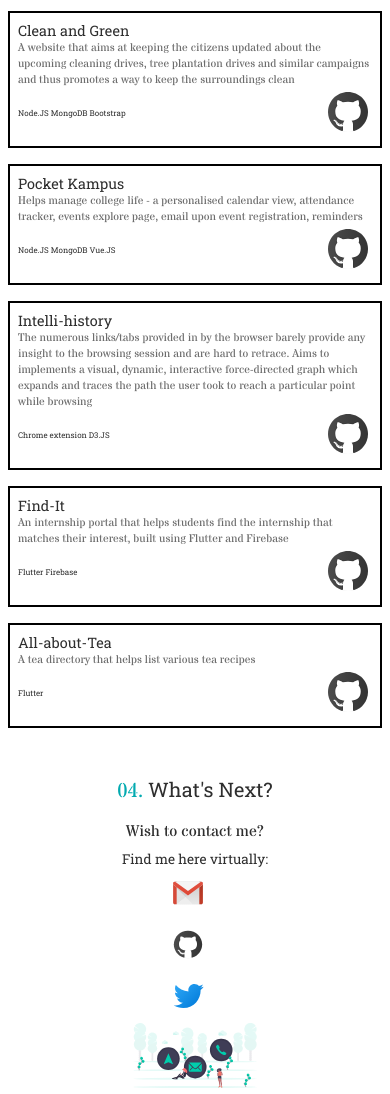
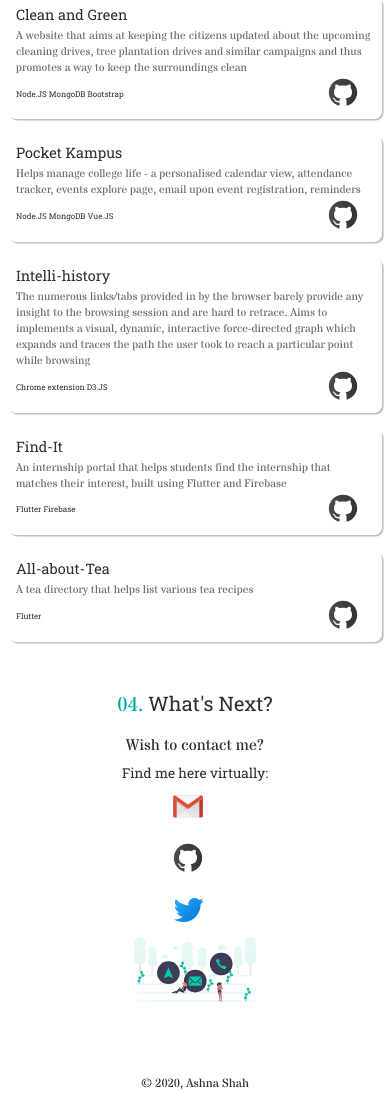
Before and after one commit to ashna111/ashna111.github.io, a website: page index.html in a window 390 px wide. Shown: the part 1154-2248 px from the top of the page. Drawn offline with nearby package versions, Linux system fonts and the light colour scheme.

Commit message:
project section sass

```diff
--- a/sass/components/_navigation.scss
+++ b/sass/components/_navigation.scss
@@ -4,6 +4,7 @@
     flex-direction: row;
     justify-content: flex-end;
     margin-bottom: 7rem;
+    flex-wrap: wrap;
 
     @media only screen and (max-width:900px){
         justify-content: space-around;
--- a/sass/layout/_contact.scss
+++ b/sass/layout/_contact.scss
@@ -41,6 +41,7 @@
     &__link{
         display: flex;
         flex-direction: row;
+        flex-wrap: wrap;
 
         @media only screen and (max-width:600px){
             flex-direction: column;
--- a/sass/layout/_project.scss
+++ b/sass/layout/_project.scss
@@ -20,13 +20,20 @@
         }
 
        &-item{
-            border:2px solid black;
+            border-radius:1rem;
+            box-shadow: 0.2rem 0.2rem 0.1rem rgba($color-text,0.3);
             width:30%;
             margin:1rem;
             padding:1rem;
             display: flex;
             flex-direction: column;
             justify-content: space-between;
+
+            @media only screen and (max-width:900px){
+                margin:1rem 0rem;
+                width:45%;
+                justify-content: space-between;
+            }
 
             @media only screen and (max-width:600px){
                 margin:1rem 0rem;
@@ -44,11 +51,22 @@
         font-family: 'Stardos Stencil', cursive;
         font-size: 1.4rem;
         color:rgba($color-text,0.7);
+        margin-top:0.5rem;
     }
     &__details{
         display: flex;
         flex-direction: row;
         justify-content: space-between;
         align-items: center;
+        flex-wrap:wrap;
+    }
+
+    &__link{
+        & img{
+            width:70%;
+        }
+        & img:hover{
+            transform:translateY(-0.1rem);
+        }
     }
 }
--- a/sass/main.scss
+++ b/sass/main.scss
@@ -4,7 +4,6 @@
 // base
 @import "base/animation";
 @import "base/base";
-@import "base/typography";
 
 // components
 @import "components/navigation";
```
Also changed, not shown: css/style.css, sass/base/_typography.scss (deleted).
